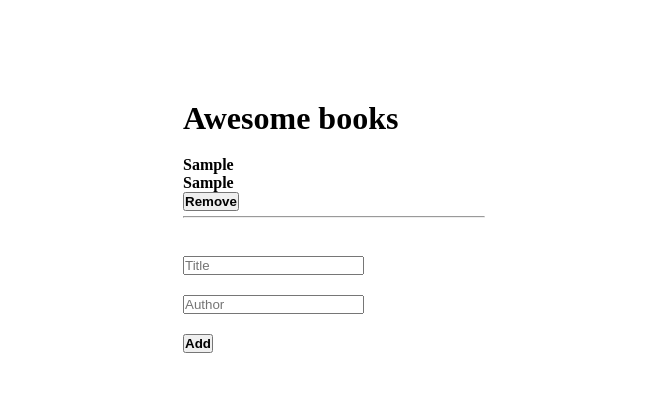
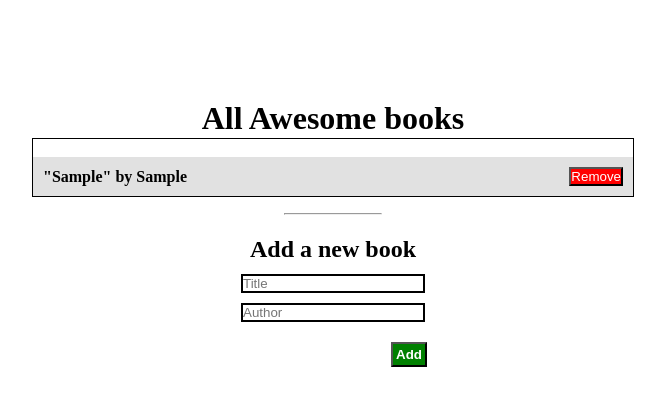
Before and after one commit to kerlos-bahaa/Awesome-books, a website: page index.html in a window 1280 px wide. Both pictures are taken after typing "Sample", "Sample" into the empty fields and a click on the button "Add". Shown: the whole page, without its empty margins (307-972 px from the left). Drawn offline with Linux system fonts and the light colour scheme.

Commit message:
fix style

```diff
--- a/index.html
+++ b/index.html
@@ -4,17 +4,18 @@
     <meta charset="UTF-8" />
     <meta http-equiv="X-UA-Compatible" content="IE=edge" />
     <meta name="viewport" content="width=device-width, initial-scale=1.0" />
-    <link rel="stylesheet" href="style.css">
+    <link rel="stylesheet" href="style.css" />
     <title>Document</title>
   </head>
   <body>
     <div class="main">
-        <h1>Awesome books</h1>
-        <div id="books"></div>
-        <br />
-        <input type="text" id="title" placeholder="Title"  /><br />
-        <input type="text" id="author" placeholder="Author"  /><br />
-        <button id="add">Add</button>
+      <h1>All Awesome books</h1>
+      <div id="books"></div>
+      <hr />
+      <h2>Add a new book</h2>
+      <input type="text" id="title" placeholder="Title" /><br />
+      <input type="text" id="author" placeholder="Author" /><br />
+      <button id="add">Add</button>
     </div>
   </body>
   <script src="index.js"></script>
--- a/index.js
+++ b/index.js
@@ -24,11 +24,9 @@ class awesomeBooks {
     for (let i = 0; i < booksList.length; i += 1) {
       this.booksContainer.innerHTML += `
             <br>
-            <p>${booksList[i].title}</p>
-            <p>${booksList[i].author}</p>
-            <button id="remove${i}" onclick="awesome_books.removeItem(${i})" >Remove</button><br/>
-            <hr>
-            <br/>
+            <div class="main-div">  <p class="pargraph-books">"${booksList[i].title}" by ${booksList[i].author}</p>
+            <div class="buton-books"> <button  id="remove${i}" onclick="awesome_books.removeItem(${i})" >Remove</button><br/></div>
+            <br/></div>
           `;
     }
   }
--- a/style.css
+++ b/style.css
@@ -14,22 +14,65 @@ body {
 .main {
   display: flex;
   flex-direction: column;
-  align-items: flex-start;
   justify-items: center;
   gap: 1px;
-  width: 300px;
+  width: 600px;
+  align-items: center;
 }
 
 #books {
   width: 100%;
+  border: 1px solid black;
 }
 
 hr {
-  width: 100%;
-  margin-top: 5px;
+  text-align: center;
+  width: 16%;
+  margin-top: 15px;
+  margin-bottom: 20px;
 }
 
-p,
-button {
+.main-div {
+  display: flex;
+  flex-direction: row;
+  align-items: center;
+  padding: 10px;
+  background-color: #8080803d;
+}
+
+.buton-books {
+  width: 100%;
+  display: flex;
+  justify-content: end;
   font-weight: bold;
 }
+
+.buton-books button {
+  background-color: red;
+  color: white;
+}
+
+.pargraph-books {
+  width: 100%;
+  font-weight: bold;
+}
+
+#title {
+  border: 2px solid black;
+  width: 30%;
+  margin-top: 10px;
+}
+
+#author {
+  border: 2px solid black;
+  width: 30%;
+  margin-top: -10px;
+}
+
+#add {
+  margin-left: 152px;
+  background-color: green;
+  padding: 3px;
+  color: white;
+  font-weight: bold;
+}
```
